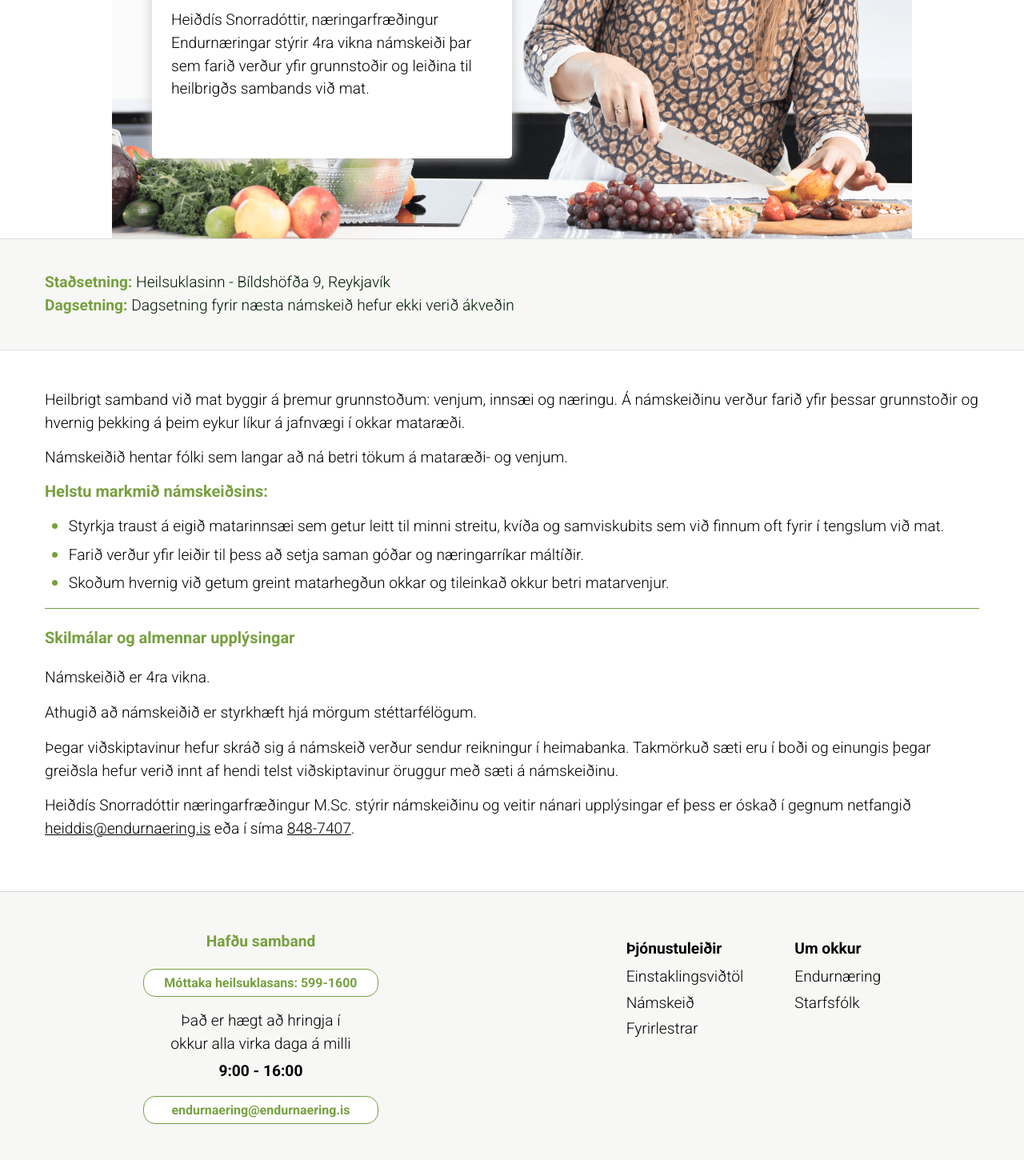
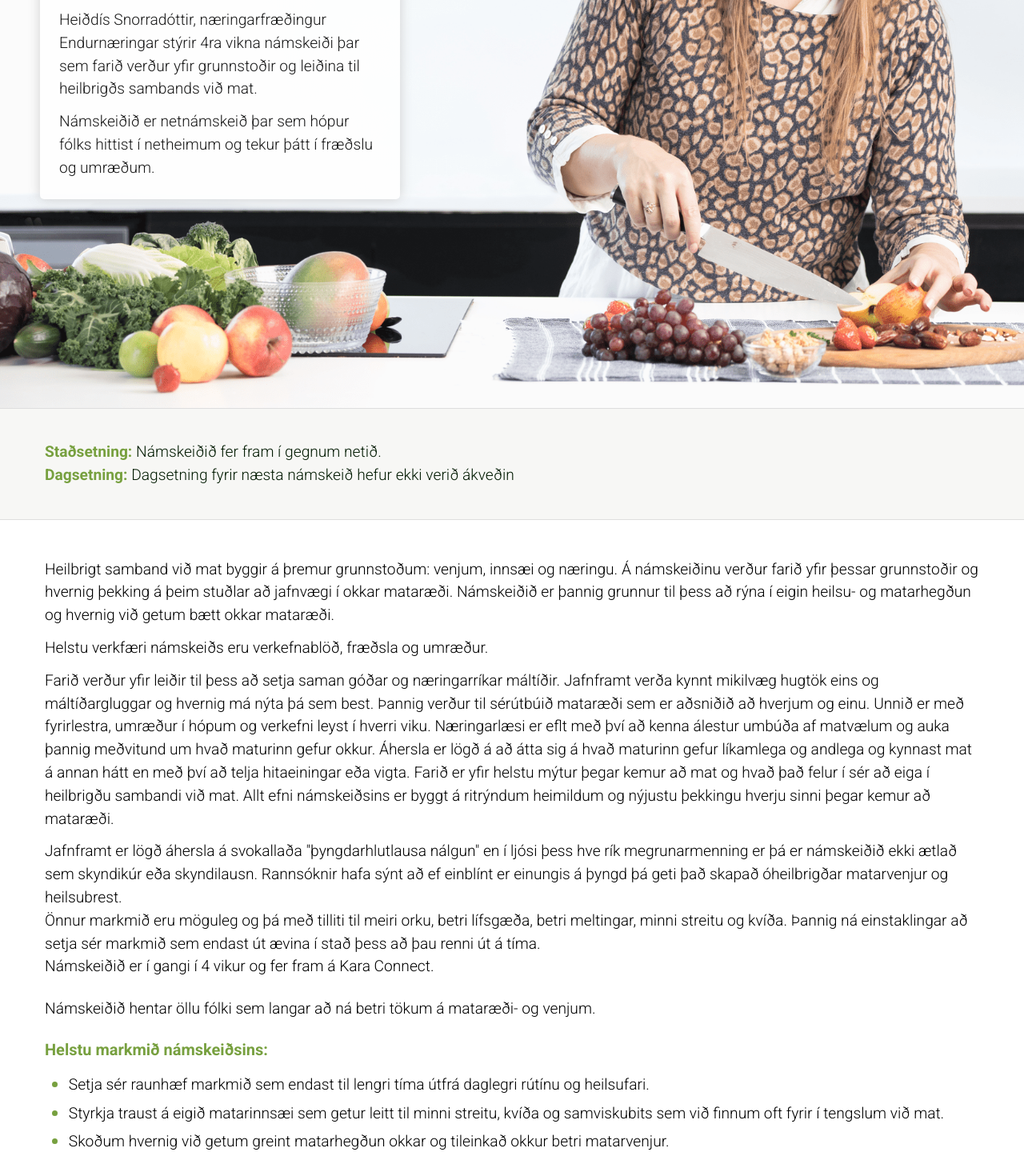
Before and after one commit to Oli-Ingi/Endurnaering, a Next.js app: page /namskeid/heilbrigt-samband-vid-mat in a window 1280 px wide. Shown: the part 360-1810 px from the top of the page at 80% size. Built offline with nearby package versions, Linux system fonts and the light colour scheme.

Commit message:
netnámskeið

```diff
--- a/domain/Namskeid_HSVM/Namskeid_HSVM.tsx
+++ b/domain/Namskeid_HSVM/Namskeid_HSVM.tsx
@@ -30,9 +30,6 @@ const StArticleSection = styled.div`
     > div:first-child {
         flex: 1;
 
-        p {
-            margin-bottom: 15px;
-        }
     }
 
     @media screen and (max-width: 850px) {
@@ -70,6 +67,7 @@ const StSalesBox = styled.div`
     padding: 50px;
     width: 550px;
     max-width: 100%;
+    opacity: .9;
 
     @media screen and (max-width: 600px) {
         padding: 16px;
@@ -80,8 +78,15 @@ const SalesBox: FC<SalesBoxProps> = ({ badgeTitle, title, price, button }) => <S
     <StWrapper>
         <Badge color="tertiary" mb={30}>{badgeTitle}</Badge>
         <Title mb={20}>{title}</Title>
-        <Text mb={48}>
-            Heiðdís Snorradóttir, næringarfræðingur Endurnæringar stýrir 4ra vikna námskeiði þar sem farið verður yfir grunnstoðir og leiðina til heilbrigðs sambands við mat.
+        <Text mb={12}>
+            Heiðdís Snorradóttir, næringarfræðingur Endurnæringar stýrir 4ra vikna námskeiði
+            þar sem farið verður yfir grunnstoðir og leiðina til heilbrigðs sambands við mat.
+        </Text>
+        <Text>
+            Námskeiðið er netnámskeið þar sem hópur fólks hittist í netheimum og tekur þátt í fræðslu og umræðum.
+        </Text>
+        <Text>
+
         </Text>
         {/* <Flex width="100%" just="between" bg="primary" $wrap>
             <Text size="lg" color="primary" bold mr="1em">{price.key} <Text as="span" color="dark" size="lg">{price.value}</Text></Text>
@@ -91,12 +96,15 @@ const SalesBox: FC<SalesBoxProps> = ({ badgeTitle, title, price, button }) => <S
 
 
 const FlexHider = styled.div`
-    width: 1000px;
+    width: 1280px;
+    height: 800px;
     max-width: 100%;
+
     background-image: url("/hsvm-heiddis.png");
     background-position: center;
     background-size: cover;
     background-repeat: no-repeat;
+    background-position: 100% 100%;
     padding-top: 50px;
     padding-bottom: 50px;
     overflow: hidden;
@@ -106,7 +114,7 @@ const FlexHider = styled.div`
 const HeilbrigtSambandVidMat = () => <Column as="main">
     <FlexHider>
         <SalesBox
-            badgeTitle="Staðnámskeið"
+            badgeTitle="Netnámskeið"
             title="Heilbrigt samband við mat"
             price={{ key: "Verð:", value: "29.900 kr." }}
             button={<Button to="https://forms.office.com/Pages/ResponsePage.aspx?id=h-GhAWgFO0uFlpl3jDbQUnTLjVvQchhNqvFinXC5IhJUNUxKRTZSMldaUFEwU0dGQlRVVEVWVTMzRyQlQCN0PWcu&fbclid=IwAR0910xS1lhnPyuvdwoWSJXOF7igLsFMtg7aqCQr45sgooGnK7MAw_inOmk">Skrá mig</Button>}
@@ -114,33 +122,63 @@ const HeilbrigtSambandVidMat = () => <Column as="main">
     </FlexHider>
     <Section asEl="div"  border="both" variant="secondary" pad="40px 1em">
         {/* <Text color="primary" bold mr="2em">Námskeið hefst: <Text as="span" color="dark">miðvikudaginn 1. mars 2023, kl. 17:30</Text></Text> */}
-        <Text color="primary" bold mr="2em">Staðsetning: <Text as="span" color="dark" >Heilsuklasinn - Bíldshöfða 9, Reykjavík</Text></Text>
+        <Text color="primary" bold mr="2em">Staðsetning: <Text as="span" color="dark" >Námskeiðið fer fram í gegnum netið.</Text></Text>
+        {/* <Text color="primary" bold mr="2em">Staðsetning: <Text as="span" color="dark" >Heilsuklasinn - Bíldshöfða 9, Reykjavík</Text></Text> */}
         <Text color="primary" bold mr="2em">Dagsetning: <Text as="span" color="dark" >Dagsetning fyrir næsta námskeið hefur ekki verið ákveðin</Text></Text>
     </Section>
     <StArticleSection>
             <div>
-                <Text>
+                <Text mb={12}>
                     Heilbrigt samband við mat byggir á þremur grunnstoðum: venjum, innsæi og næringu.
-                    Á námskeiðinu verður farið yfir þessar grunnstoðir og hvernig þekking á þeim
-                    eykur líkur á jafnvægi í okkar mataræði.
+                    Á námskeiðinu verður farið yfir þessar grunnstoðir og hvernig þekking á þeim stuðlar
+                    að jafnvægi í okkar mataræði. Námskeiðið er þannig grunnur til þess að rýna í eigin heilsu- og matarhegðun
+                    og hvernig við getum bætt okkar mataræði.
+                </Text>
+                <Text mb={12}>
+                    Helstu verkfæri námskeiðs eru verkefnablöð, fræðsla og umræður.
+                </Text>
+                <Text mb={12}>
+                    Farið verður yfir leiðir til þess að setja saman góðar og næringarríkar máltíðir.
+                    Jafnframt verða kynnt mikilvæg hugtök eins og máltíðargluggar og hvernig má nýta þá sem best.
+                    Þannig verður til sérútbúið mataræði sem er aðsniðið að hverjum og einu.
+                    Unnið er með fyrirlestra, umræður í hópum og verkefni leyst í hverri viku.
+                    Næringarlæsi er eflt með því að kenna álestur umbúða af matvælum og auka þannig meðvitund
+                    um hvað maturinn gefur okkur. Áhersla er lögð á að átta sig á hvað maturinn gefur
+                    líkamlega og andlega og kynnast mat á annan hátt en með því að telja hitaeiningar eða vigta.
+                    Farið er yfir helstu mýtur þegar kemur að mat og hvað það felur í sér að eiga í heilbrigðu sambandi við mat.
+                    Allt efni námskeiðsins er byggt á ritrýndum heimildum og nýjustu þekkingu hverju sinni þegar kemur að mataræði.
+                </Text>
+                <Text mb={0}>
+                    Jafnframt er lögð áhersla á svokallaða "þyngdarhlutlausa nálgun" en í ljósi þess hve
+                    rík megrunarmenning er þá er námskeiðið ekki ætlað sem skyndikúr eða skyndilausn.
+                    Rannsóknir hafa sýnt að ef einblínt er einungis á þyngd þá geti það skapað
+                    óheilbrigðar matarvenjur og heilsubrest.
                 </Text>
                 <Text>
-                    Námskeiðið hentar fólki sem langar að ná betri tökum á mataræði- og venjum.
+                    Önnur markmið eru möguleg og þá með tilliti til meiri orku, betri lífsgæða, betri meltingar,
+                    minni streitu og kvíða. Þannig ná einstaklingar að setja sér markmið sem endast út ævina
+                    í stað þess að þau renni út á tíma.
                 </Text>
+                <Text mb={24}>
+                    Námskeiðið er í gangi í 4 vikur og fer fram á Kara Connect.
+                </Text>
+                <Text mb={24}>Námskeiðið hentar öllu fólki sem langar að ná betri tökum á mataræði- og venjum.</Text>
                 <Title variant="subsection">Helstu markmið námskeiðsins:</Title>
                 <BulletList>
                     <Text as="li">
-                        Styrkja traust á eigið matarinnsæi sem getur leitt til minni streitu, kvíða og samviskubits
-                        sem við finnum oft fyrir í tengslum við mat.
+                        Setja sér raunhæf markmið sem endast til lengri tíma útfrá daglegri rútínu og heilsufari.
                     </Text>
                     <Text as="li">
-                        Farið verður yfir leiðir til þess að setja saman góðar og næringarríkar máltíðir.
+                    Styrkja traust á eigið matarinnsæi sem getur leitt til minni streitu, kvíða og samviskubits sem við finnum oft fyrir í tengslum við mat.
                     </Text>
                     <Text as="li">
                         Skoðum hvernig við getum greint matarhegðun okkar og tileinkað okkur betri matarvenjur.
                     </Text>
+                    <Text as="li">
+                        Öðlumst aukið næringar- og matvælalæsi sem skilar sér í meðvitaðri ákvörðunum tengt fæðuvali.
+                    </Text>
                 </BulletList>
-                <Line mb={24} />
+                {/* <Line mb={24} />
                 <Title variant="subsection" mb={24}>Skilmálar og almennar upplýsingar</Title>
                 <Text>
                     Námskeiðið er 4ra vikna.
@@ -156,7 +194,7 @@ const HeilbrigtSambandVidMat = () => <Column as="main">
                     Heiðdís Snorradóttir næringarfræðingur M.Sc. stýrir námskeiðinu og
                     veitir nánari upplýsingar ef þess er óskað í gegnum netfangið <Link inline to="mailto:heiddis@endurnaering.is" permaLine>heiddis@endurnaering.is</Link> eða
                     í síma <Link inline permaLine to="tel:8487407">848-7407</Link>.
-                </Text>
+                </Text> */}
             </div>
             {/* <DescCard
                 date="15. febrúar 2023, 17:00-19:00"
```
